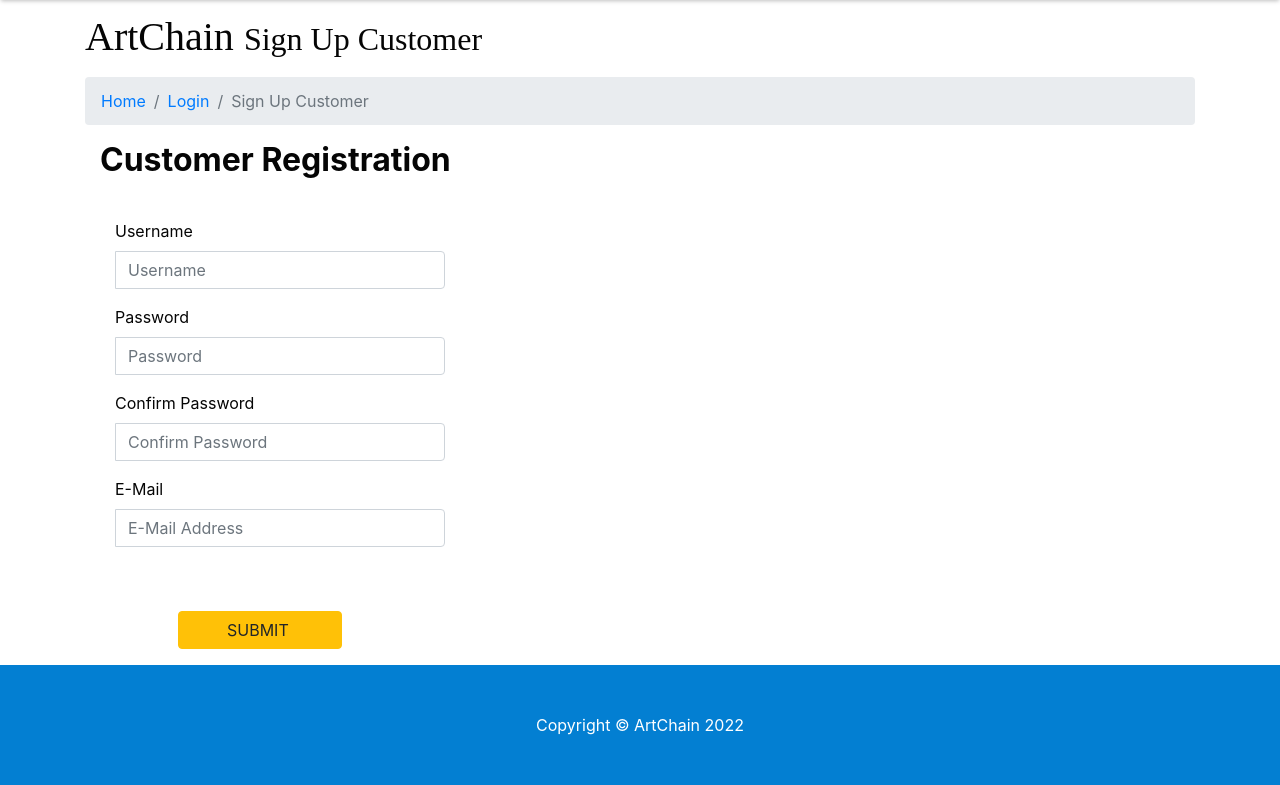
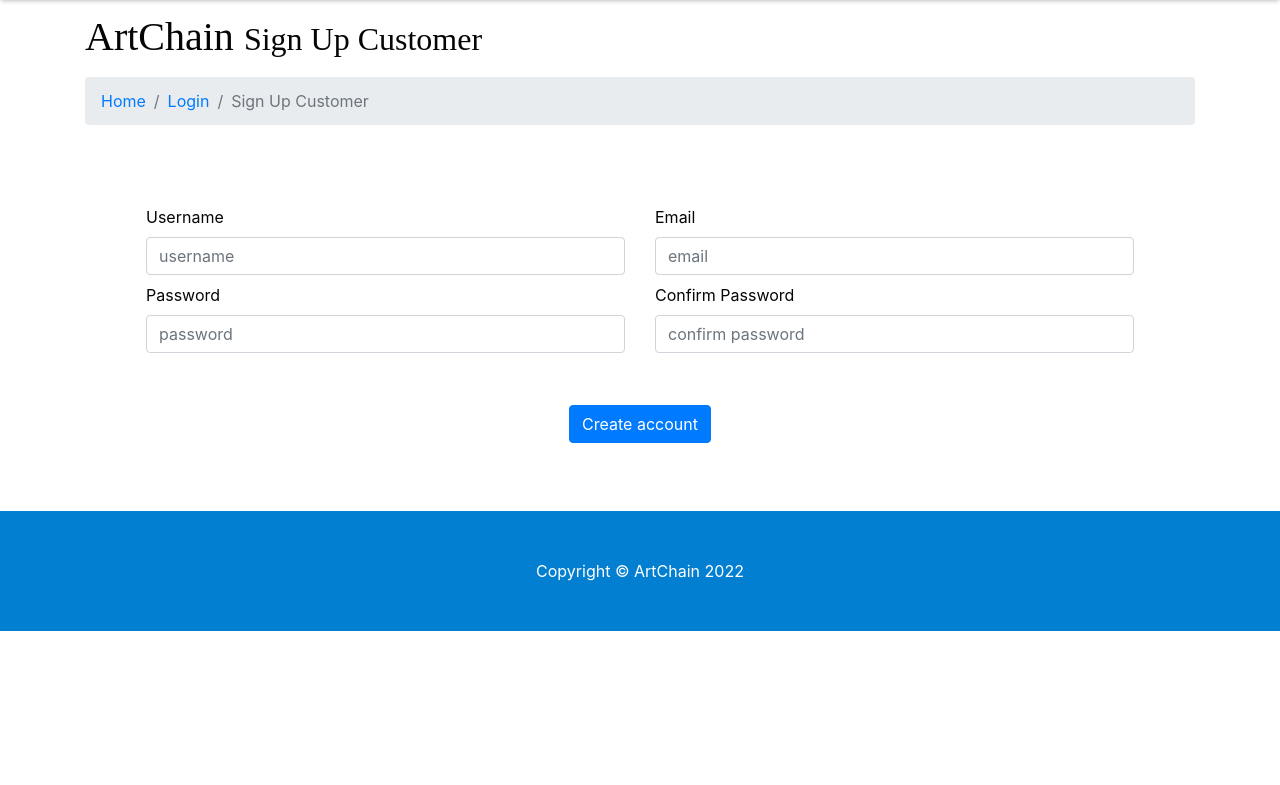
Before and after one commit to walterdec/ArtChain, a Flask app: page /signupcustomer in a window 1280 px wide. Shown: the part 91-876 px from the top of the page. After the commit the page ends 722 px from the top, so only its background shows below. Run offline with Flask 2, Linux system fonts and the light colour scheme; some libraries are stand-ins or nearby versions.

Commit message:
Login e sign up customer aggiornati

```diff
--- a/static/css/modern-business.css
+++ b/static/css/modern-business.css
@@ -161,8 +161,12 @@ btn{
 }
 
 .form-center{
-    margin: auto;
-    width: 100%;
+    display: flex;
+    justify-content: center;
+}
+
+.center-title{
+    text-align: center;
 }
 
 .form-two-sections{
--- a/templates/signupcustomer.html
+++ b/templates/signupcustomer.html
@@ -89,68 +89,28 @@
 
     <form class="well form-horizontal form-center" action=" " method="post"  id="contact_form">
 
-<fieldset>
+    <div class="container">
 
-<!-- Form Name -->
-<legend><h2><b>Customer Registration</b></h2></legend><br>
-
-<div class="form-group">
-  <label class="col-md-4 control-label">Username</label>
-  <div class="col-md-4 inputGroupContainer">
-  <div class="input-group">
-  <span class="input-group-addon"><i class="glyphicon glyphicon-user"></i></span>
-  <input  name="user_name" placeholder="Username" class="form-control"  type="text">
+<div class="container rounded bg-white mb-5">
+            <div class="p-3 py-5 form-center">
+                <div class="row mt-2">
+                    <div class="col-md-6 mt-2"><label class="labels">Username</label><input type="text" class="form-control" placeholder="username" value=""></div><br>
+                    <div class="col-md-6 mt-2"><label class="labels">Email</label><input type="email" class="form-control" placeholder="email" value=""></div><br>
+                    <div class="col-md-6 mt-2"><label class="labels">Password</label><input type="password" class="form-control" placeholder="password" value=""></div><br>
+                    <div class="col-md-6 mt-2"><label class="labels">Confirm Password</label><input type="password" class="form-control" placeholder="confirm password" value=""></div><br>
+                </div>
+            </div>
+        <div class="mt-1 text-center"><button class="btn btn-primary profile-button btn-submit-artist-registration" type="submit">Create account</button></div>
     </div>
-  </div>
+</div>
+    </form>
 </div>
 
-<!-- Text input-->
-
-<div class="form-group">
-  <label class="col-md-4 control-label" >Password</label>
-    <div class="col-md-4 inputGroupContainer">
-    <div class="input-group">
-  <span class="input-group-addon"><i class="glyphicon glyphicon-user"></i></span>
-  <input name="user_password" placeholder="Password" class="form-control"  type="password">
-    </div>
-  </div>
 </div>
 
-<!-- Text input-->
-
-<div class="form-group">
-  <label class="col-md-4 control-label" >Confirm Password</label>
-    <div class="col-md-4 inputGroupContainer">
-    <div class="input-group">
-  <span class="input-group-addon"><i class="glyphicon glyphicon-user"></i></span>
-  <input name="confirm_password" placeholder="Confirm Password" class="form-control"  type="password">
-    </div>
   </div>
-</div>
-
-<!-- Text input-->
-       <div class="form-group">
-  <label class="col-md-4 control-label">E-Mail</label>
-    <div class="col-md-4 inputGroupContainer">
-    <div class="input-group">
-        <span class="input-group-addon"><i class="glyphicon glyphicon-envelope"></i></span>
-  <input name="email" placeholder="E-Mail Address" class="form-control"  type="text">
-    </div>
   </div>
-</div>
-
-<!-- Button -->
-<div class="form-group">
-  <label class="col-md-4 control-label"></label>
-  <div class="col-md-4"><br>
-    &nbsp&nbsp&nbsp&nbsp&nbsp&nbsp&nbsp&nbsp&nbsp&nbsp&nbsp&nbsp&nbsp&nbsp<button type="submit" class="btn btn-warning" >&nbsp&nbsp&nbsp&nbsp&nbsp&nbsp&nbsp&nbspSUBMIT <span class="glyphicon glyphicon-send"></span>&nbsp&nbsp&nbsp&nbsp&nbsp&nbsp&nbsp&nbsp</button>
   </div>
-</div>
-
-</fieldset>
-</form>
-</div>
-    </div><!-- /.container -->
 
   <!-- Footer -->
   <footer class="py-5 bg-dark">
```
Also changed, not shown: templates/login.html (+4 -10 lines), templates/signupartist.html (+16 -16 lines).
